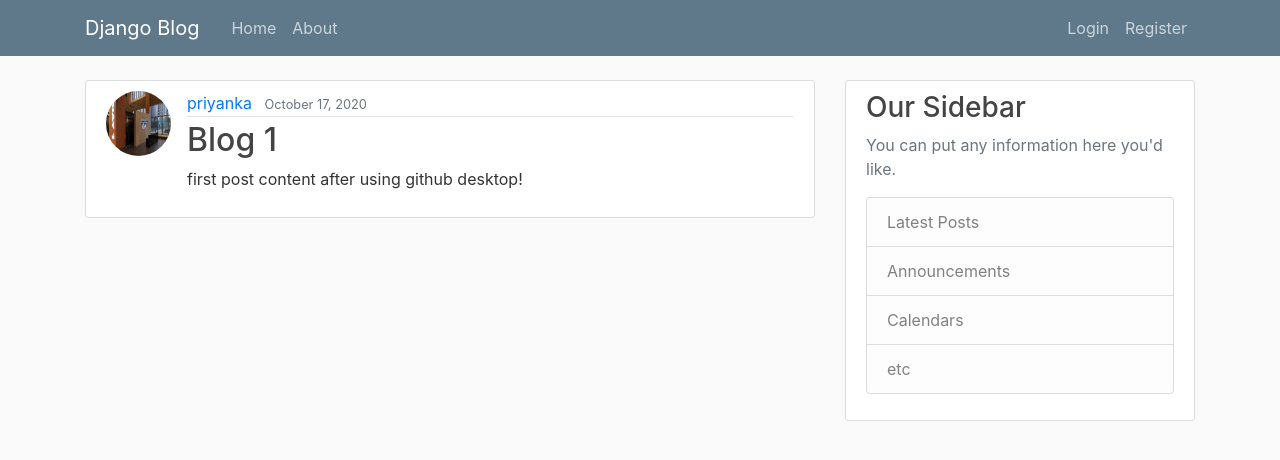
After one commit to priyanka15ngm/django_mini_project, a Django app: page /post/1/ in a window 1280 px wide. The commit adds this page. Shown: the top 460 px of the page. Run offline with Django 3.2, Linux system fonts and the light colour scheme; data comes from the database, SQL or seed files in the repository; both versions use the stored data as it was after the commit; some libraries are stand-ins or nearby versions.

Commit message:
create, update, and delete posts using class-based views

```diff
--- a/django_project/blog/models.py
+++ b/django_project/blog/models.py
@@ -1,6 +1,8 @@
 from django.db import models
 from django.utils import timezone
 from django.contrib.auth.models import User
+from django.urls import reverse
+
 
 class Post(models.Model):
     title = models.CharField(max_length=100)
@@ -8,11 +10,13 @@
     date_posted = models.DateTimeField(default=timezone.now)
     author = models.ForeignKey(User, on_delete=models.CASCADE)
 
-
     def __str__(self):
         return self.title
-        #run the interactive shell
-        #python manage.py shell
+        # run the interactive shell
+        # python manage.py shell
         #from blog.models import Post
         #from django.contrib.auth.models import User
-        #.modelname_set eg:user.post_set
+        # .modelname_set eg:user.post_set
+
+    def get_absolute_url(self):
+        return reverse('post-detail', kwargs={'pk': self.pk})
--- a/django_project/blog/templates/blog/base.html
+++ b/django_project/blog/templates/blog/base.html
@@ -6,20 +6,16 @@
   <!-- Required meta tags -->
   <meta charset="utf-8">
   <meta name="viewport" content="width=device-width, initial-scale=1, shrink-to-fit=no">
-
   <!-- Bootstrap CSS -->
   <link rel="stylesheet" href="https://stackpath.bootstrapcdn.com/bootstrap/4.5.2/css/bootstrap.min.css"
     integrity="sha384-JcKb8q3iqJ61gNV9KGb8thSsNjpSL0n8PARn9HuZOnIxN0hoP+VmmDGMN5t9UJ0Z" crossorigin="anonymous">
   <link rel="stylesheet" type="text/css" href="{% static 'blog/main.css' %}">
   {% if title %}
   <title>Django Blog - {{ title }}</title>
-
   {% else %}
   <title>Django Blog </title>
 
   {% endif %}
-
-
 </head>
 
 <body>
@@ -40,6 +36,7 @@
           <!-- Navbar Right Side -->
           <div class="navbar-nav">
             {% if user.is_authenticated %}
+            <a class="nav-item nav-link" href="{% url 'post-create' %}">New Post</a>
             <a class="nav-item nav-link" href="{% url 'profile' %}">Profile</a>
             <a class="nav-item nav-link" href="{% url 'logout' %}">Logout</a>
 
--- a/django_project/blog/templates/blog/home.html
+++ b/django_project/blog/templates/blog/home.html
@@ -9,7 +9,7 @@
       <a class="mr-2" href="#">{{ post.author }}</a>
       <small class="text-muted">{{ post.date_posted|date:"F d, Y"}}</small>
     </div>
-    <h2><a class="article-title" href="#">{{ post.title }}</a></h2>
+    <h2><a class="article-title" href="{% url 'post-detail' post.id %}">{{ post.title }}</a></h2>
     <p class="article-content">{{ post.content }}</p>
   </div>
 </article>
--- /dev/null
+++ b/django_project/blog/templates/blog/post_detail.html
@@ -0,0 +1,24 @@
+{% extends "blog/base.html" %}
+{% block content %}
+<article class="media content-section">
+    <img class="rounded-circle article-img" src="{{ object.author.profile.image.url }}">
+    <div class="media-body">
+        <div class="article-metadata">
+            <a class="mr-2" href="#">{{ object.author }}</a>
+            <small class="text-muted">{{ object.date_posted|date:"F d, Y"}}</small>
+            {% if object.author == user %}
+
+            <div>
+                <a class=" btn btn-primary btn-sm mt-1 mb-1" href="{% url 'post-update'  object.id %}">Update</a>
+                <a class=" btn btn-danger btn-sm mt-1 mb-1" href="{% url 'post-delete'  object.id %}">Delete</a>
+
+            </div>
+
+
+            {% endif %}
+        </div>
+        <h2 class="article-title">{{ object.title }}</h2>
+        <p class="article-content">{{ object.content }}</p>
+    </div>
+</article>
+{% endblock content %}
--- a/django_project/blog/urls.py
+++ b/django_project/blog/urls.py
@@ -1,8 +1,26 @@
 from django.urls import path
+from .views import (
+    PostListView,
+    PostDetailView,
+    PostCreateView,
+    PostUpdateView,
+    PostDeleteView
+
+)
 from . import views
 
-urlpatterns =[
-    path('',views.home, name='blog-home'),
-    path('about/',views.about, name='blog-about'),
+urlpatterns = [
+    # path('',views.home, name='blog-home'),
+    # instead of function views now we are using class view
+    path('', PostListView.as_view(), name='blog-home'),
+    path('post/<int:pk>/', PostDetailView.as_view(), name='post-detail'),
+
+    path('post/new/', PostCreateView.as_view(), name='post-create'),
+    path('post/<int:pk>/update/', PostUpdateView.as_view(), name='post-update'),
+    path('post/<int:pk>/delete/', PostDeleteView.as_view(), name='post-delete'),
+
+
+
+    path('about/', views.about, name='blog-about'),
 
 ]
--- a/django_project/blog/views.py
+++ b/django_project/blog/views.py
@@ -1,6 +1,14 @@
 from django.shortcuts import render
-#importing post from models so we can access post and content that we created in the sql database after migratons using commands and after that we can edit that data using admin panel
+from django.views.generic import (
+    ListView,
+    DetailView,
+    CreateView,
+    UpdateView,
+    DeleteView)
+from django.contrib.auth.mixins import LoginRequiredMixin,  UserPassesTestMixin
+# importing post from models so we can access post and content that we created in the sql database after migratons using commands and after that we can edit that data using admin panel
 from .models import Post
+
 
 '''posts = [
     {
@@ -24,15 +32,61 @@
 ]'''
 
 
-
 def home(request):
     context = {
-        'posts' : #posts
-                    #this is a dummy data of list posts
-                  Post.objects.all()
-                    #this returns the data that we created in database
+        'posts':  # posts
+        # this is a dummy data of list posts
+        Post.objects.all()
+        # this returns the data that we created in database
     }
     return render(request, 'blog/home.html', context)
 
+
+class PostListView(ListView):
+    model = Post
+    template_name = 'blog/home.html'
+    context_object_name = 'posts'
+    ordering = ['-date_posted']
+
+
+class PostDetailView(DetailView):
+    model = Post
+
+
+class PostCreateView(LoginRequiredMixin, CreateView):
+    model = Post
+    fields = ['title', 'content']
+
+    def form_valid(self, form):
+        form.instance.author = self.request.user
+        return super().form_valid(form)
+
+
+class PostUpdateView(LoginRequiredMixin, UserPassesTestMixin, UpdateView):
+    model = Post
+    fields = ['title', 'content']
+
+    def form_valid(self, form):
+        form.instance.author = self.request.user
+        return super().form_valid(form)
+
+    def test_func(self):
+        post = self.get_object()
+        if self.request.user == post.author:
+            return True
+        return False
+
+
+class PostDeleteView(LoginRequiredMixin, UserPassesTestMixin, DeleteView):
+    model = Post
+    success_url = '/'
+
+    def test_func(self):
+        post = self.get_object()
+        if self.request.user == post.author:
+            return True
+        return False
+
+
 def about(request):
-    return render(request, 'blog/about.html',{'title':'About'})
+    return render(request, 'blog/about.html', {'title': 'About'})
```
Also changed, not shown: django_project/blog/templates/blog/post_confirm_delete.html (added, +24 -0 lines), django_project/blog/templates/blog/post_form.html (added, +24 -0 lines), django_project/db.sqlite3, django_project/media/default.jpg.
